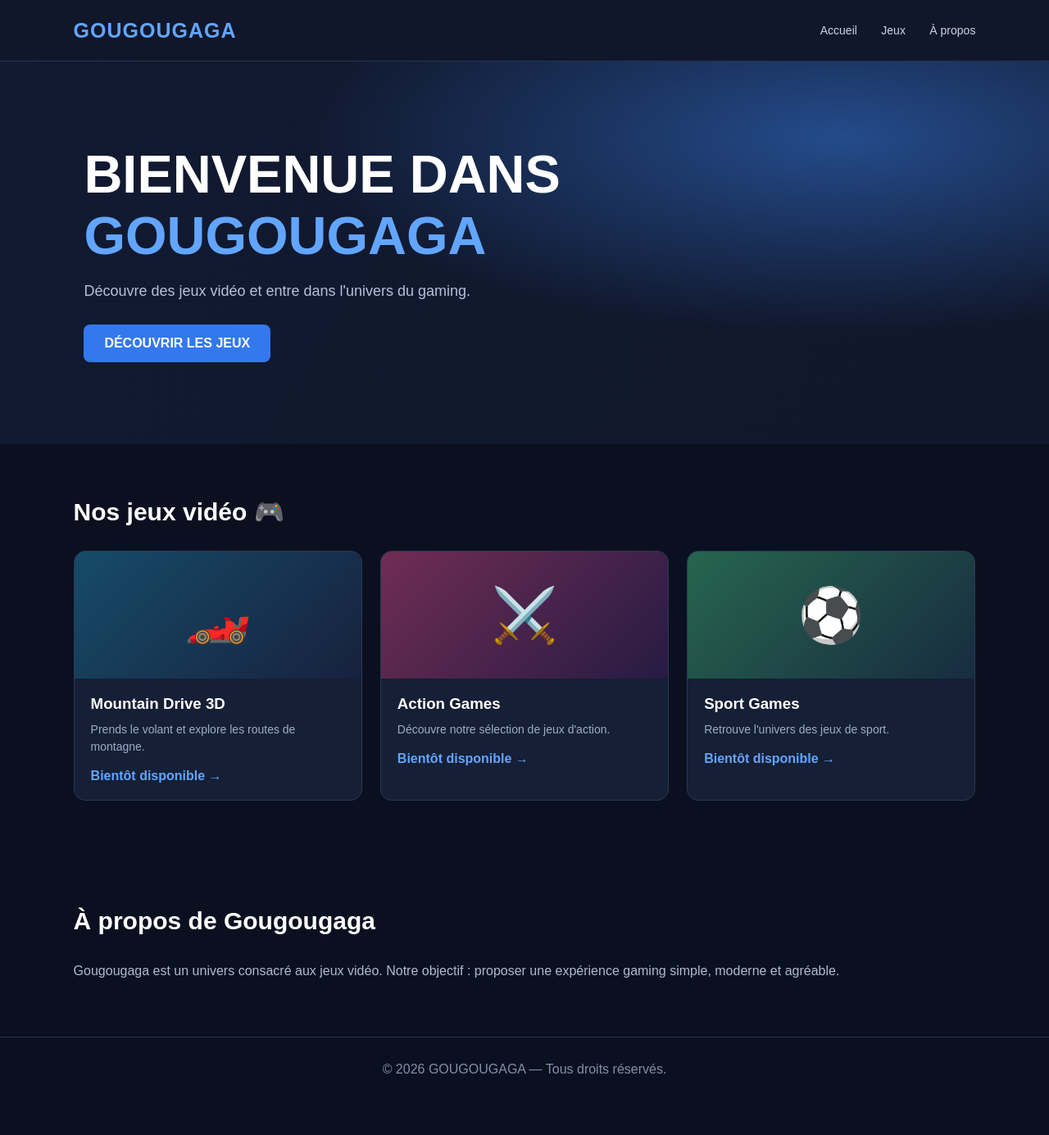
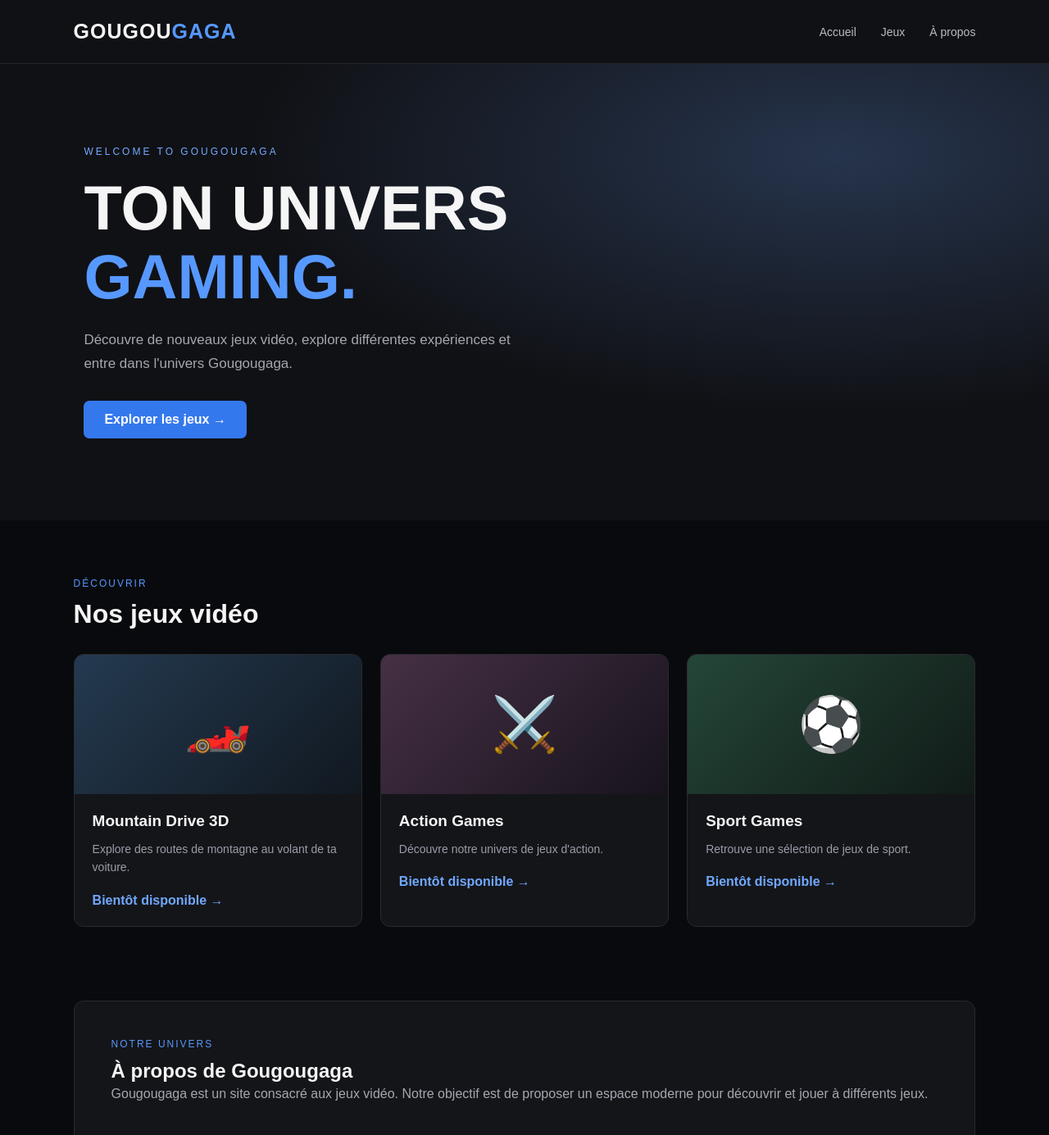
Before and after one commit to Goriile758/Gougougaga-gamin, a plain HTML site: page index.html in a window 1280 px wide. Shown: the top 1385 px of the page at 82% size. Before the commit the page ends 1344 px from the top, so only its background shows below. Drawn offline with Linux system fonts and the light colour scheme.

Commit message:
Refactor index.html for improved layout and styling
Updated the title and improved the layout and styling of various sections including header, hero, games, and footer.

```diff
--- a/index.html
+++ b/index.html
@@ -4,7 +4,8 @@
 <head>
 <meta charset="UTF-8">
 <meta name="viewport" content="width=device-width, initial-scale=1.0">
-<title>Gougougaga - Gaming</title>
+<title>GOUGOUGAGA | Gaming</title>
+
 <style>
 * {
   margin: 0;
@@ -12,151 +13,206 @@
   box-sizing: border-box;
 }
 
+html { scroll-behavior: smooth; }
+
 body {
+  background: #090a0d;
+  color: #f5f5f5;
   font-family: Arial, sans-serif;
-  background: #0b1020;
-  color: white;
 }
 
 header {
-  height: 75px;
+  height: 78px;
+  padding: 0 7%;
   display: flex;
   align-items: center;
   justify-content: space-between;
-  padding: 0 7%;
-  background: #10172b;
-  border-bottom: 1px solid #26334e;
+  background: #101115;
+  border-bottom: 1px solid #25262c;
+  position: sticky;
+  top: 0;
+  z-index: 10;
 }
 
 .logo {
   font-size: 25px;
   font-weight: 900;
-  color: #62a5ff;
   letter-spacing: 1px;
 }
 
+.logo span { color: #5798ff; }
+
+nav {
+  display: flex;
+  gap: 30px;
+}
+
 nav a {
-  color: #cbd5e1;
+  color: #b9bbc4;
   text-decoration: none;
-  margin-left: 25px;
   font-size: 14px;
 }
 
-nav a:hover {
-  color: #62a5ff;
+nav a:hover { color: white; }
+
+.hero {
+  min-height: 430px;
+  padding: 100px 8%;
+  display: flex;
+  flex-direction: column;
+  justify-content: center;
+  background:
+    radial-gradient(ellipse at 80% 20%,
+    #26344c 0%, transparent 50%),
+    #101115;
 }
 
-.hero {
-  padding: 100px 8%;
-  background:
-    radial-gradient(ellipse at 80% 20%, #244b8b, transparent 45%),
-    linear-gradient(120deg, #111a31, #10172b);
+.tag {
+  color: #75aaff;
+  font-size: 12px;
+  letter-spacing: 3px;
+  margin-bottom: 20px;
 }
 
 .hero h1 {
-  font-size: clamp(38px, 6vw, 65px);
-  max-width: 700px;
-  margin-bottom: 20px;
+  font-size: clamp(40px, 7vw, 76px);
+  max-width: 800px;
+  line-height: 1.1;
+  margin-bottom: 22px;
 }
 
-.hero h1 span {
-  color: #62a5ff;
-}
+.hero h1 span { color: #5798ff; }
 
 .hero p {
-  color: #b4c2d9;
-  font-size: 18px;
+  color: #a5a7b0;
+  font-size: 17px;
+  line-height: 1.7;
+  max-width: 550px;
   margin-bottom: 30px;
 }
 
 .button {
-  display: inline-block;
+  width: fit-content;
+  padding: 14px 25px;
   background: #3478ed;
   color: white;
-  padding: 14px 25px;
-  border-radius: 8px;
+  border-radius: 7px;
   text-decoration: none;
   font-weight: bold;
+  transition: .2s;
 }
 
 .button:hover {
-  background: #5593ff;
+  background: #5594ff;
+  transform: translateY(-2px);
 }
 
 section.games {
-  padding: 65px 7%;
+  padding: 70px 7%;
+}
+
+.section-label {
+  color: #5798ff;
+  font-size: 12px;
+  letter-spacing: 2px;
+  margin-bottom: 12px;
 }
 
 .games h2 {
-  font-size: 30px;
+  font-size: 32px;
   margin-bottom: 30px;
 }
 
 .cards {
   display: grid;
-  grid-template-columns: repeat(auto-fit, minmax(220px, 1fr));
+  grid-template-columns:
+  repeat(auto-fit, minmax(230px, 1fr));
   gap: 22px;
 }
 
 .card {
-  background: #151f35;
-  border: 1px solid #283955;
-  border-radius: 14px;
+  background: #141519;
+  border: 1px solid #292a30;
+  border-radius: 12px;
   overflow: hidden;
   transition: .25s;
 }
 
 .card:hover {
-  transform: translateY(-6px);
-  border-color: #62a5ff;
+  transform: translateY(-5px);
+  border-color: #5798ff;
 }
 
 .cover {
-  height: 155px;
+  height: 170px;
   display: flex;
+  align-items: center;
   justify-content: center;
-  align-items: center;
   font-size: 65px;
 }
 
-.car { background: linear-gradient(135deg,#164b68,#17213e); }
-.action { background: linear-gradient(135deg,#702c54,#261b43); }
-.sport { background: linear-gradient(135deg,#27654e,#172c40); }
-
-.card-content {
-  padding: 20px;
+.car {
+  background: linear-gradient(135deg,#243a50,#111820);
 }
 
+.action {
+  background: linear-gradient(135deg,#463044,#17131d);
+}
+
+.sport {
+  background: linear-gradient(135deg,#244638,#111b17);
+}
+
+.card-content { padding: 22px; }
+
 .card-content h3 {
-  margin-bottom: 10px;
+  font-size: 19px;
+  margin-bottom: 12px;
 }
 
 .card-content p {
-  color: #9caec7;
+  color: #999da8;
   font-size: 14px;
-  line-height: 1.5;
+  line-height: 1.6;
 }
 
 .card-content a {
   display: inline-block;
-  color: #62a5ff;
-  margin-top: 16px;
+  margin-top: 20px;
+  color: #70a8ff;
   text-decoration: none;
   font-weight: bold;
 }
 
+.about {
+  margin: 20px 7% 70px;
+  padding: 45px;
+  background: #141519;
+  border: 1px solid #292a30;
+  border-radius: 12px;
+}
+
+.about p {
+  color: #a5a7b0;
+  line-height: 1.8;
+}
+
 footer {
+  padding: 30px;
   text-align: center;
-  padding: 30px;
-  color: #8191aa;
-  border-top: 1px solid #26334e;
+  color: #777b85;
+  border-top: 1px solid #25262c;
+  font-size: 13px;
 }
 
 @media(max-width:600px) {
   header { padding: 0 5%; }
-  nav a { margin-left: 10px; font-size: 12px; }
+  nav { gap: 12px; }
+  nav a { font-size: 12px; }
+  .logo { font-size: 19px; }
   .hero { padding: 75px 6%; }
-  section.games { padding: 45px 6%; }
+  section.games { padding: 50px 6%; }
+  .about { margin: 10px 6% 50px; padding: 25px; }
 }
 </style>
 </head>
@@ -164,7 +220,7 @@ footer {
 <body>
 
 <header>
-  <div class="logo">GOUGOUGAGA</div>
+  <div class="logo">GOUGOU<span>GAGA</span></div>
   <nav>
     <a href="#accueil">Accueil</a>
     <a href="#jeux">Jeux</a>
@@ -173,16 +229,21 @@ footer {
 </header>
 
 <main>
+
 <section class="hero" id="accueil">
-    <h1>BIENVENUE DANS
-      <span>GOUGOUGAGA</span>
-    </h1>
-    <p>Découvre des jeux vidéo et entre dans l'univers du gaming.</p>
-    <a href="#jeux" class="button">DÉCOUVRIR LES JEUX</a>
+  <div class="tag">WELCOME TO GOUGOUGAGA</div>
+  <h1>TON UNIVERS <span>GAMING.</span></h1>
+  <p>
+    Découvre de nouveaux jeux vidéo,
+    explore différentes expériences
+    et entre dans l'univers Gougougaga.
+  </p>
+  <a href="#jeux" class="button">Explorer les jeux →</a>
 </section>
 
 <section class="games" id="jeux">
-    <h2>Nos jeux vidéo 🎮</h2>
+  <div class="section-label">DÉCOUVRIR</div>
+  <h2>Nos jeux vidéo</h2>
 
   <div class="cards">
 
@@ -190,8 +251,8 @@ footer {
       <div class="cover car">🏎️</div>
       <div class="card-content">
         <h3>Mountain Drive 3D</h3>
-          <p>Prends le volant et explore les routes de montagne.</p>
-          <a href="#jeux">Bientôt disponible →</a>
+        <p>Explore des routes de montagne au volant de ta voiture.</p>
+        <a href="#apropos">Bientôt disponible →</a>
       </div>
     </article>
 
@@ -199,8 +260,8 @@ footer {
       <div class="cover action">⚔️</div>
       <div class="card-content">
         <h3>Action Games</h3>
-          <p>Découvre notre sélection de jeux d'action.</p>
-          <a href="#jeux">Bientôt disponible →</a>
+        <p>Découvre notre univers de jeux d'action.</p>
+        <a href="#apropos">Bientôt disponible →</a>
       </div>
     </article>
 
@@ -208,22 +269,24 @@ footer {
       <div class="cover sport">⚽</div>
       <div class="card-content">
         <h3>Sport Games</h3>
-          <p>Retrouve l'univers des jeux de sport.</p>
-          <a href="#jeux">Bientôt disponible →</a>
+        <p>Retrouve une sélection de jeux de sport.</p>
+        <a href="#apropos">Bientôt disponible →</a>
       </div>
     </article>
 
   </div>
 </section>
 
-  <section class="games" id="apropos">
+<section class="about" id="apropos">
+  <div class="section-label">NOTRE UNIVERS</div>
   <h2>À propos de Gougougaga</h2>
-    <p style="color:#aebbd0;line-height:1.8">
-      Gougougaga est un univers consacré aux jeux vidéo.
-      Notre objectif : proposer une expérience gaming
-      simple, moderne et agréable.
+  <p>
+    Gougougaga est un site consacré aux jeux vidéo.
+    Notre objectif est de proposer un espace moderne
+    pour découvrir et jouer à différents jeux.
   </p>
 </section>
+
 </main>
 
 <footer>
```
Lines whose indentation alone changed are shown as unchanged.
